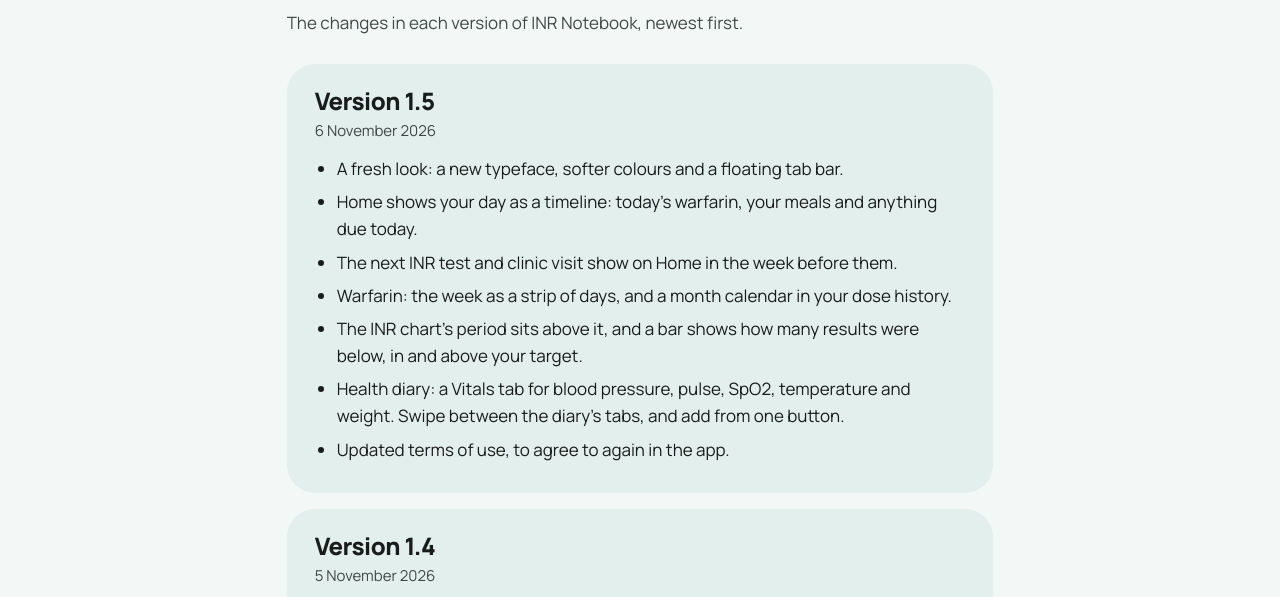
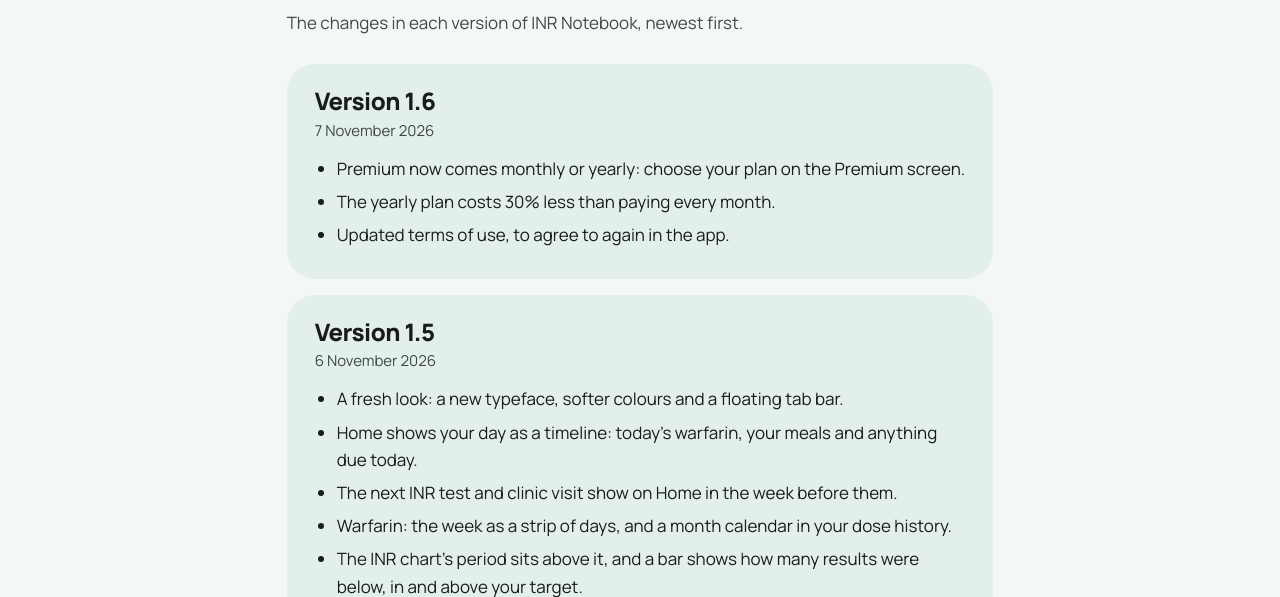
Before and after one commit to njerucyrus/inr-notebook-privacy, a plain HTML site: page app/whats-new.html in a window 1280 px wide. Shown: the part 159-756 px from the top of the page. Drawn offline with Linux system fonts and the light colour scheme.

Commit message:
Add the yearly plan to the terms and the app's website, dated 7 November
KSh 1,680 a year beside KSh 200 a month, renewing every month or every year,
and version 1.6 under What's new. The privacy policy is unchanged.

Co-Authored-By: Claude Opus 5.5 <noreply@anthropic.com>

```diff
--- a/app/whats-new.html
+++ b/app/whats-new.html
@@ -28,6 +28,16 @@
   <main id="main" class="doc">
     <h1>What’s new</h1>
     <p class="meta">The changes in each version of INR Notebook, newest first.</p>
+
+    <article class="release">
+      <h2>Version 1.6</h2>
+      <p class="meta">7 November 2026</p>
+      <ul>
+        <li>Premium now comes monthly or yearly: choose your plan on the Premium screen.</li>
+        <li>The yearly plan costs 30% less than paying every month.</li>
+        <li>Updated terms of use, to agree to again in the app.</li>
+      </ul>
+    </article>
 
     <article class="release">
       <h2>Version 1.5</h2>
```
Also changed, not shown: app/index.html (+3 -2 lines), terms.html (+3 -3 lines).
